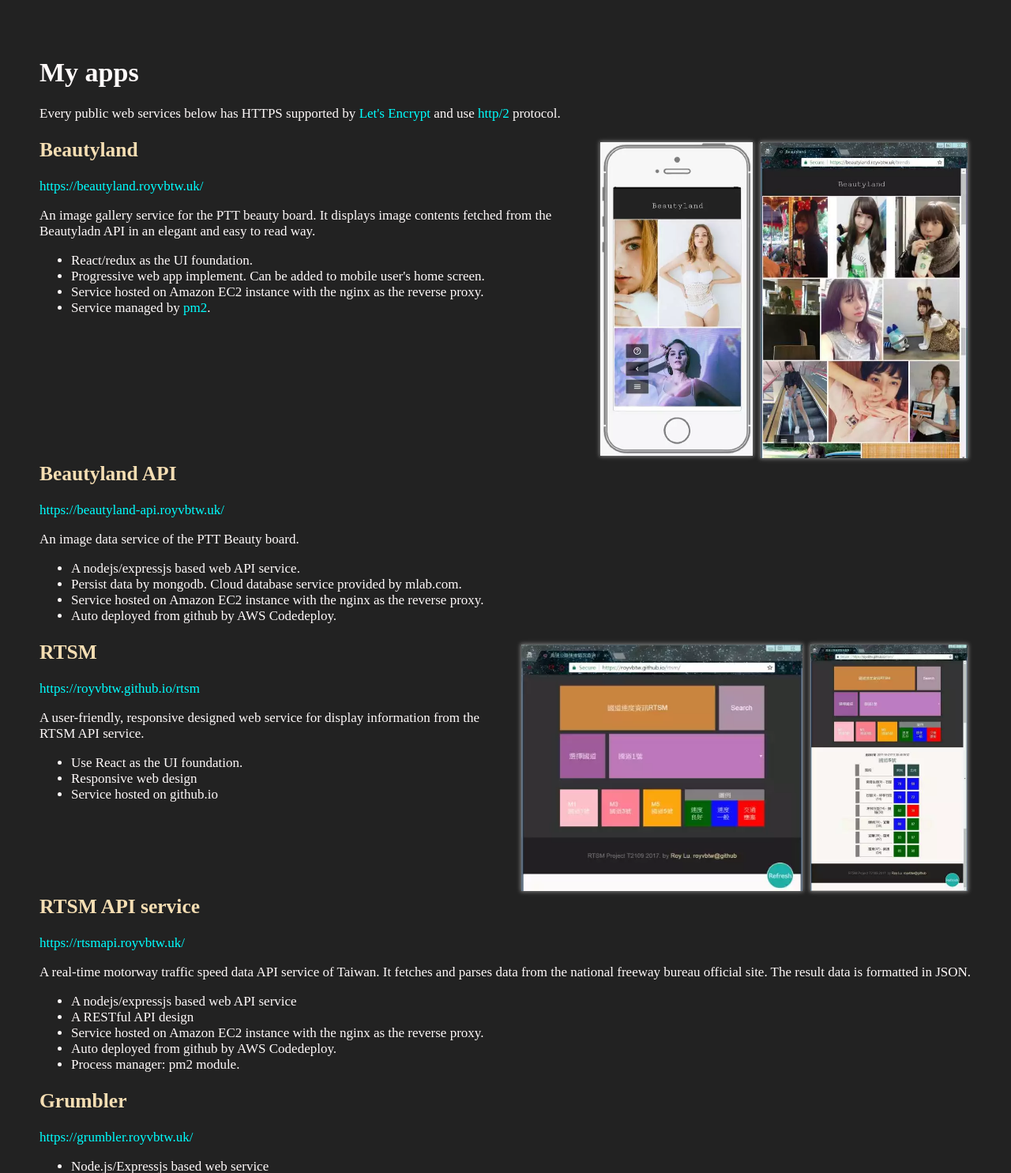
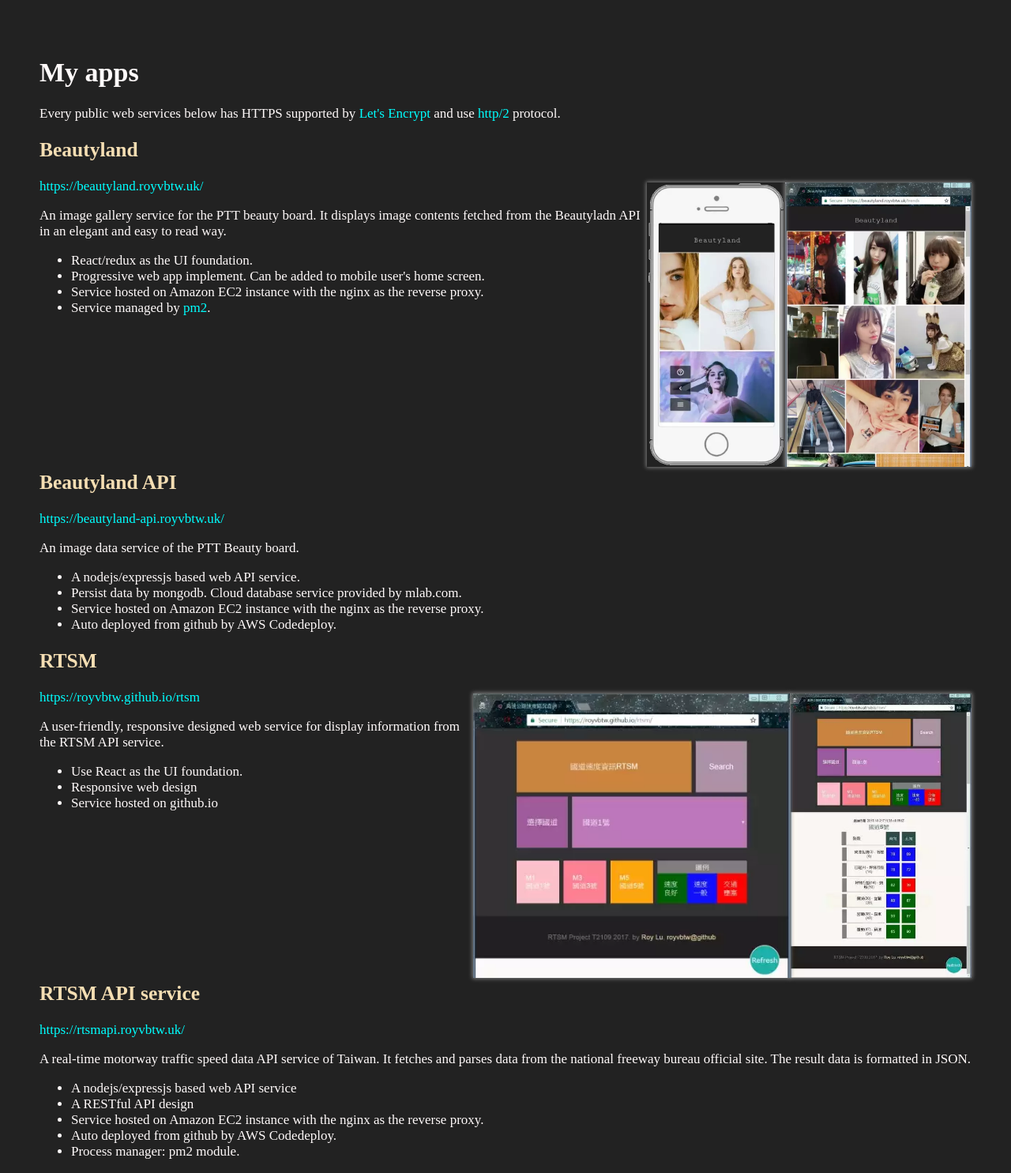
Before and after one commit to roycrxtw/myhome, a web app: file public/myapps.html in a window 1280 px wide. Shown: the top 1485 px of the page at 79% size. Run offline with its HTML, style and script files only (its server is not run), Linux system fonts and the light colour scheme; some libraries are stand-ins or nearby versions.

Commit message:
Adjust app screenshot styles

```diff
--- a/public/css/myapps.css
+++ b/public/css/myapps.css
@@ -44,11 +44,37 @@
 }
 
 .app-preview{
-	float: right;
-	margin: 5px;
+	margin: 5px auto;
 	box-shadow: 0 0px 5px 1px grey;
-	transition: all 750ms;
 }
-.app-preview:hover{
-	box-shadow: 0 0px 5px 1px snow;
+@media (min-width: 720px){
+	.app-preview{
+		float: right;
+		transition: all 750ms;
+	}
+	.app-preview:hover{
+		box-shadow: 0 0px 5px 1px snow;
+	}
 }
+
+.img-beautyland{
+	width: auto;
+	height: 180px;
+}
+@media (min-width: 720px){
+	.img-beautyland{
+		width: auto;
+		height: 360px;
+	}
+}
+
+.img-rtsm{
+	width: auto;
+	height: 150px;
+}
+@media (min-width: 720px){
+	.img-rtsm{
+		width: auto;
+		height: 360px;
+	}
+}
--- a/public/myapps.html
+++ b/public/myapps.html
@@ -17,13 +17,15 @@
 
 
   <div class='app-info'>
+    <h2>Beautyland</h2>
+
     <a href='img/beautyland_desktop_thumb.webp' target='_blank'>
-      <img class='app-preview' title='Beautyland desktop screenshot' style='width:262px;height:400px' src='img/beautyland_desktop_thumb.webp'>
+      <img class='app-preview img-beautyland' title='Beautyland desktop screenshot' src='img/beautyland_desktop_thumb.webp'>
     </a>
-    <a href='img/beautyland_mobile_full.webp' target='_blank'>
-      <img class='app-preview' title='Beautyland mobile screenshot' style='width:193px;height:397px' src='img/beautyland_mobile_full.webp'>
+    <a href='img/beautyland_mobile_thumb.webp' target='_blank'>
+      <img class='app-preview img-beautyland' title='Beautyland mobile screenshot' src='img/beautyland_mobile_thumb.webp'>
     </a>
-    <h2>Beautyland</h2>
+
     <a href='https://beautyland.royvbtw.uk/'>https://beautyland.royvbtw.uk/</a>
     <p>An image gallery service for the PTT beauty board. It displays image contents fetched from the Beautyladn API in an elegant and easy to read way.</p>
     <ul>
@@ -49,13 +51,15 @@
 
 
   <div class='app-info'>
+    <h2>RTSM</h2>
+
     <a href='img/rtsm_thumb.webp' target='_blank'>
-      <img class='app-preview' title='RTSM desktop query result screenshot' style='width:199px;height:312px' src='img/rtsm_thumb.webp'>
+      <img class='app-preview img-rtsm' title='RTSM desktop query result screenshot' src='img/rtsm_thumb.webp'>
     </a>
     <a href='img/rtsm_01_thumb.webp' target='_blank'>
-      <img class='app-preview' title='RTSM desktop screenshot' style='width:356px;height:312px' src='img/rtsm_01_thumb.webp'>
+      <img class='app-preview img-rtsm' title='RTSM desktop screenshot' src='img/rtsm_01_thumb.webp'>
     </a>
-    <h2>RTSM</h2>
+
     <a href='https://royvbtw.github.io/rtsm/'>https://royvbtw.github.io/rtsm</a>
     <p>A user-friendly, responsive designed web service for display information from the RTSM API service.</p>
     <ul>
```
Also changed, not shown: public/img/beautyland_desktop_thumb.webp, public/img/beautyland_mobile_full.webp (deleted), public/img/beautyland_mobile_thumb.webp (added).
